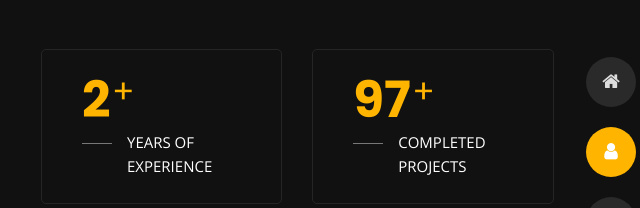
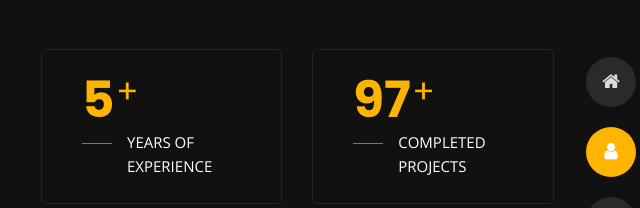
Before and after one commit to Rabea-Awad/My-Portfolio, a plain HTML site: page about.html in a window 1280 px wide. Shown: the part 178-386 px from the top of the page, 614-1254 px from the left. Drawn offline with nearby package versions, Linux system fonts and the light colour scheme.

Commit message:
Update about.html

```diff
--- a/about.html
+++ b/about.html
@@ -185,7 +185,7 @@
                 <div class="row">
                     <div class="col-6">
                         <div class="box-stats with-margin">
-                            <h3 class="poppins-font position-relative">2</h3>
+                            <h3 class="poppins-font position-relative">5</h3>
                             <p class="open-sans-font m-0 position-relative text-uppercase">years of <span class="d-block">experience</span></p>
                         </div>
                     </div>
```
